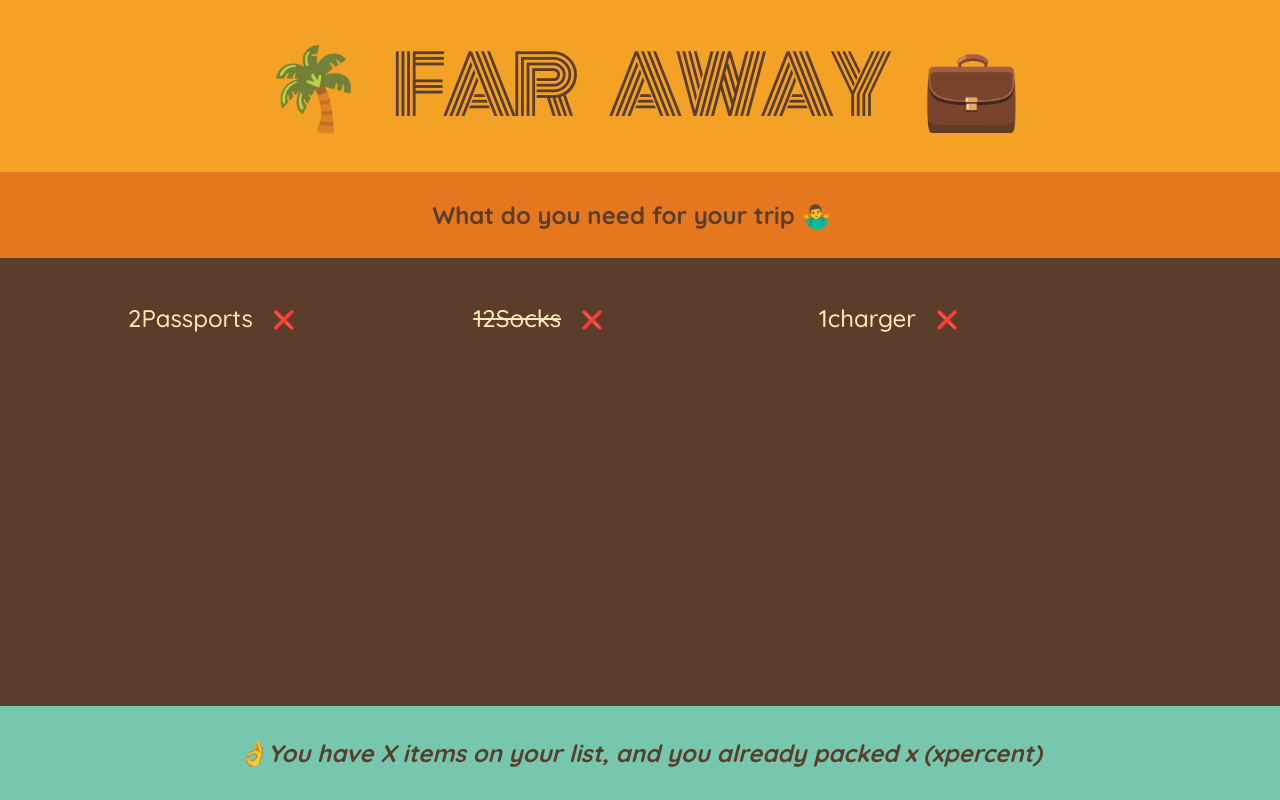
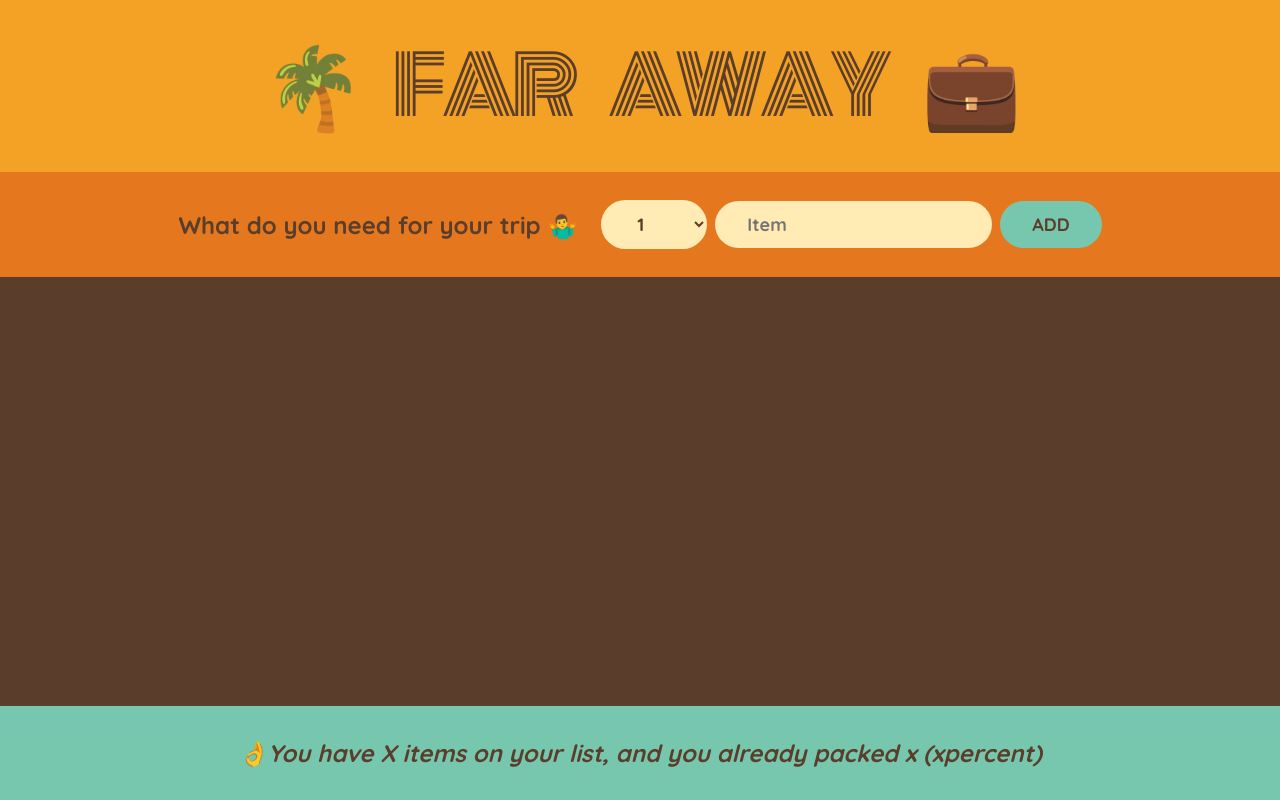
Before and after one commit to folusosamuel/mytravellist, a React (Create React App) app: page / in a window 1280 px wide. Built offline with nearby package versions, Linux system fonts and the light colour scheme.

Commit message:
State uplifting

```diff
--- a/src/App.js
+++ b/src/App.js
@@ -1,3 +1,5 @@
+import { useState } from "react";
+
 const initialItems = [
   { id: 1, description: "Passports", quantity: 2, packed: false },
   { id: 2, description: "Socks", quantity: 12, packed: true },
@@ -5,11 +7,17 @@
 ];
 
 function App() {
+  const [items, setItems] = useState([]);
+
+  function handleAddItems(item) {
+    setItems((items) => [...items, item]);
+  }
+
   return (
     <div className="app">
       <Logo />
-      <Form />
-      <PackingList />
+      <Form onAddItems={handleAddItems} />
+      <PackingList items={items} />
       <Stats />
     </div>
   );
@@ -19,20 +27,54 @@
   return <h1>🌴 Far Away 💼</h1>;
 }
 
-function Form() {
+function Form({ onAddItems }) {
+  const [description, setDescription] = useState("");
+  const [quantity, setQuantity] = useState(1);
+
+  function handleSubmit(e) {
+    e.preventDefault();
+
+    if (!description) return;
+
+    const newItem = { description, quantity, packed: false, id: Date.now() };
+    console.log(newItem);
+    //to reset the form immediately after each input
+    onAddItems(newItem);
+
+    setDescription("");
+    setQuantity(1);
+  }
+
   return (
-    <div className="add-form">
+    <form className="add-form" onSubmit={handleSubmit}>
       <h3>What do you need for your trip 🤷‍♂️</h3>
-    </div>
+      <select
+        value={quantity}
+        onChange={(e) => setQuantity(Number(e.target.value))}
+      >
+        {Array.from({ length: 20 }, (_, i) => i + 1).map((num) => (
+          <option value={num} key={num}>
+            {num}
+          </option>
+        ))}
+      </select>
+      <input
+        type="text"
+        placeholder="Item"
+        value={description}
+        onChange={(e) => setDescription(e.target.value)}
+      />
+      <button>Add</button>
+    </form>
   );
 }
 
-function PackingList() {
+function PackingList({ items, setItems }) {
   return (
     <div className="list">
       <ul>
-        {initialItems.map((item) => (
-          <Item item={item} />
+        {items.map((item) => (
+          <Item item={item} key={item.id} />
         ))}
       </ul>
     </div>
```
